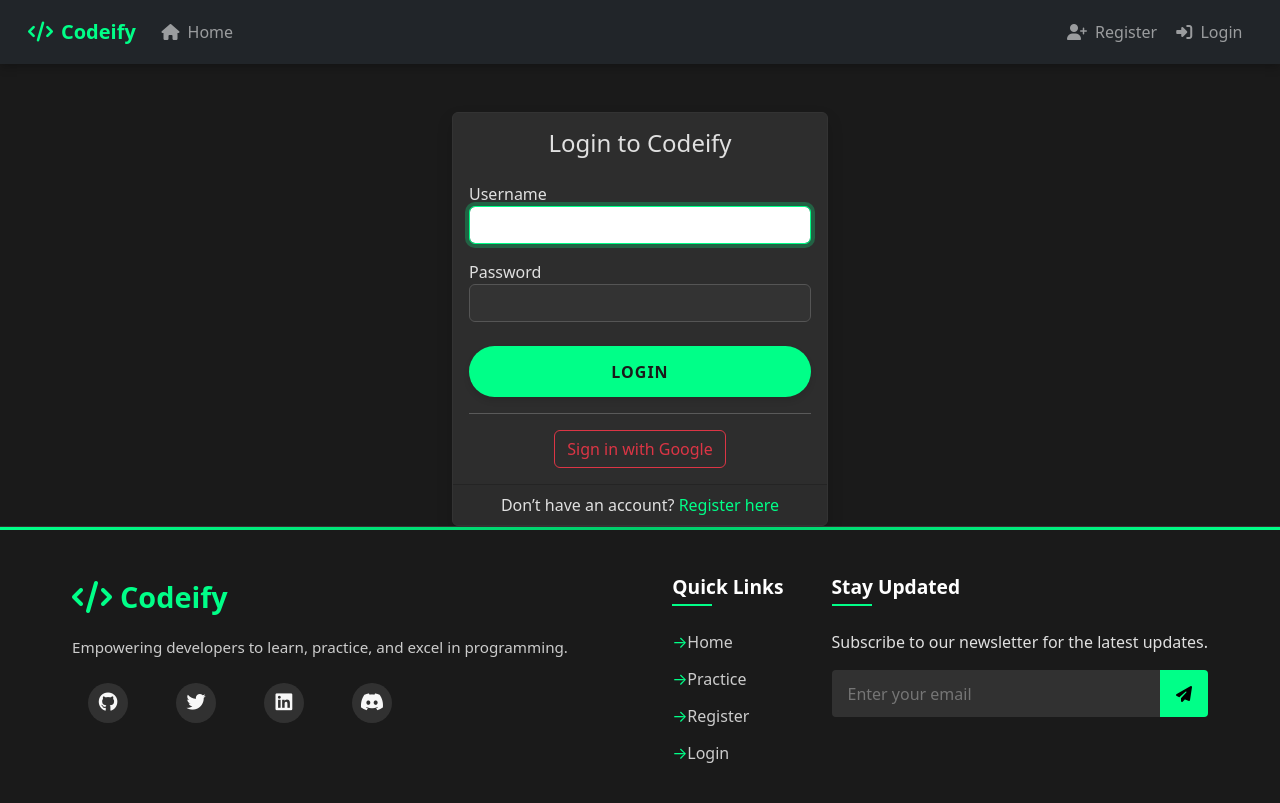
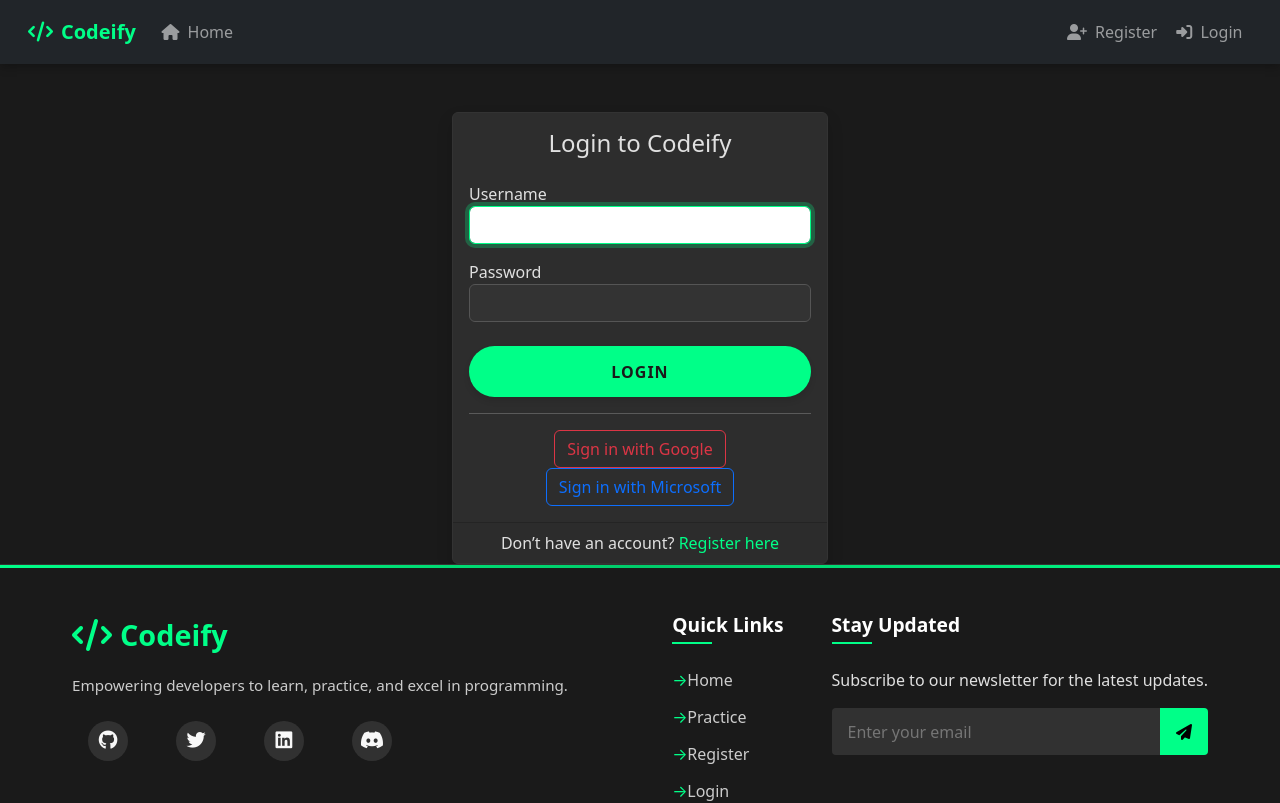
Before and after one commit to DyslexicDisaster/Codeify_frontend, a React (Create React App) app: page /login in a window 1280 px wide. Shown: the top 803 px of the page. Built offline with nearby package versions, Linux system fonts and the light colour scheme.

Commit message:
Add Microsoft OAuth2 support and update API base URL configuration

```diff
--- a/src/constants/index.js
+++ b/src/constants/index.js
@@ -1,4 +1,4 @@
-export const API_BASE_URL        = "http://localhost:8080";
-export const GOOGLE_AUTH_URL     = `${API_BASE_URL}/oauth2/authorization/google`;
-export const OAUTH2_REDIRECT_URI = "http://localhost:3000/oauth2/redirect";
-export const ACCESS_TOKEN        = "jwtToken";
+export const API_BASE_URL      = "http://localhost:8080"
+export const GOOGLE_AUTH_URL   = `${API_BASE_URL}/oauth2/authorization/google`
+export const MICROSOFT_AUTH_URL = `${API_BASE_URL}/oauth2/authorization/microsoft`
+export const ACCESS_TOKEN      = "jwtToken"
--- a/src/pages/LoginPage.jsx
+++ b/src/pages/LoginPage.jsx
@@ -2,7 +2,7 @@
 import { Link, useNavigate, useLocation } from 'react-router-dom';
 import Layout from '../components/Layout';
 import { useAuth } from '../context/AuthContext';
-import { GOOGLE_AUTH_URL } from '../constants';
+import { GOOGLE_AUTH_URL, MICROSOFT_AUTH_URL } from '../constants';
 import { loginUser } from '../services/userService';
 import Cookies from 'js-cookie';
 
@@ -107,6 +107,9 @@
                             >
                                 Sign in with Google
                             </a>
+                            <a className="btn btn-outline-primary" href={MICROSOFT_AUTH_URL}>
+                                Sign in with Microsoft
+                            </a>
                         </div>
                     </div>
                     <div className="card-footer text-center">
--- a/src/services/axiosClient.js
+++ b/src/services/axiosClient.js
@@ -1,9 +1,10 @@
 import axios from 'axios';
 import Cookies from 'js-cookie';
+import {API_BASE_URL} from "../constants";
 
 const axiosClient = axios.create({
-    baseURL: 'http://localhost:8080',
-    withCredentials: true,
+    baseURL: API_BASE_URL,
+    withCredentials: true
 });
 
 axiosClient.interceptors.request.use((config) => {
```
